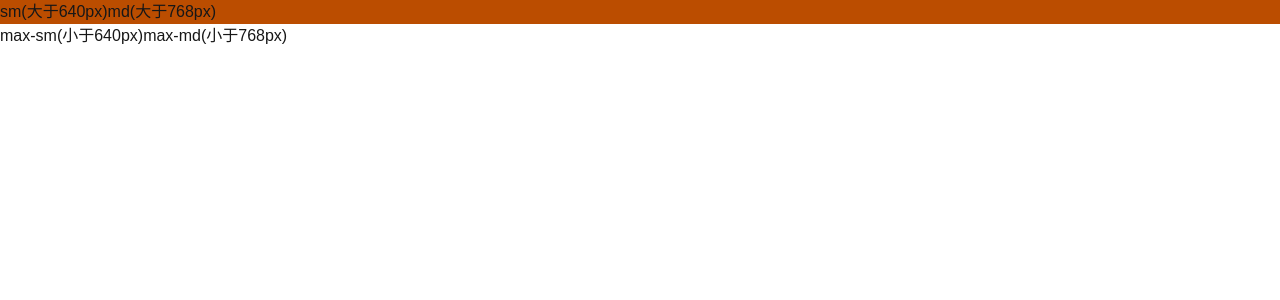
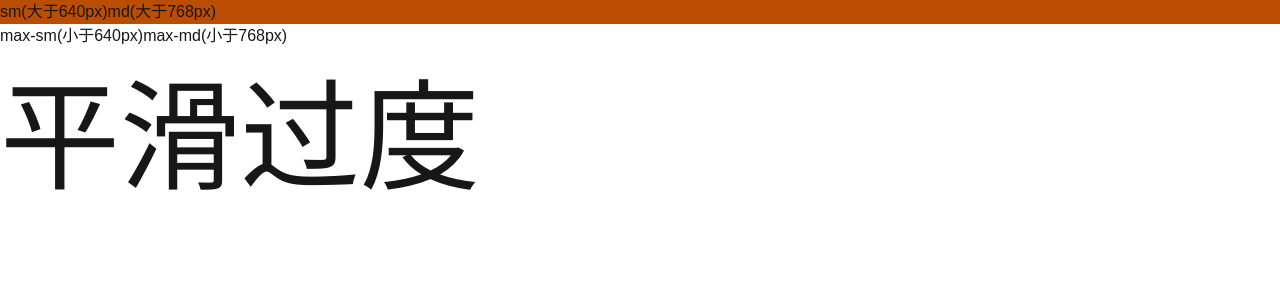
Before and after one commit to caozhengqian/tailwindstudy, a Next.js app: page /media in a window 1280 px wide. Shown: the top 300 px of the page. Built offline with nearby package versions, Linux system fonts and the light colour scheme.

Commit message:
7.伪元素样式

```diff
--- a/src/app/media/page.tsx
+++ b/src/app/media/page.tsx
@@ -1,4 +1,3 @@
-"use client"
 export default function Media() {
 
     return (
@@ -9,6 +8,9 @@ export default function Media() {
             <div className="max-sm:bg-amber-500 max-md:bg-amber-700">
                 <p >max-sm(小于640px)max-md(小于768px)</p>
             </div>
+            <div>
+                <p className="text-[min(10vw,120px)]">平滑过度</p>
+            </div>
         </>
 
     );
--- a/src/app/themes/page.tsx
+++ b/src/app/themes/page.tsx
@@ -1,4 +1,3 @@
-"use client"
 export default function Themes() {
 
     return (
--- /dev/null
+++ b/src/app/wei/page.tsx
@@ -0,0 +1,11 @@
+export default function Themes() {
+
+    return (
+        <>
+            <p className="selection:bg-green-500 selection:text-red-500">
+                这是一个段落，你可以选中任意内容，查看它们的背景颜色
+            </p>
+        </>
+
+    );
+}
```
